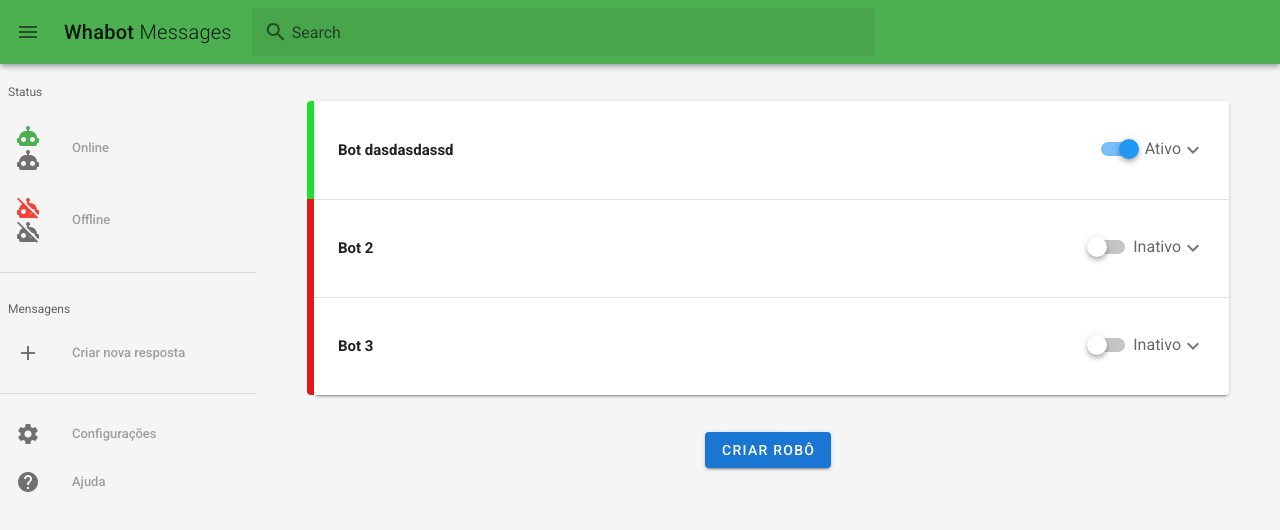
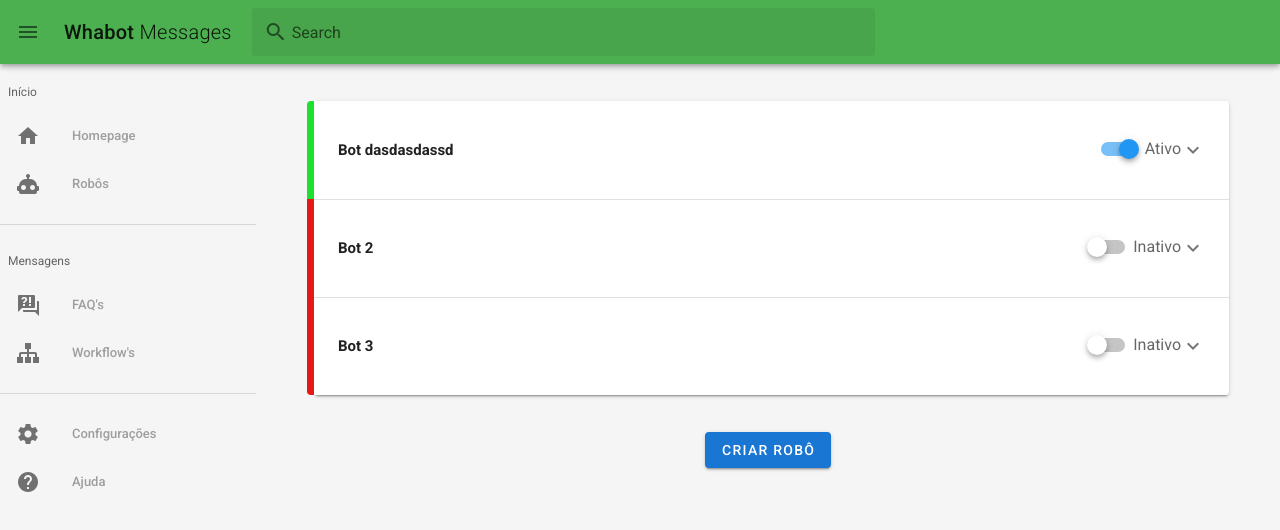
Before and after one commit to sahev/whabot-web, a Vue app: page / in a window 1280 px wide. Shown: the top 530 px of the page. Built offline with nearby package versions, Linux system fonts and the light colour scheme.

Commit message:
update homepage

```diff
--- a/src/App.vue
+++ b/src/App.vue
@@ -102,12 +102,13 @@ export default {
     return {
       drawer: null,
       items: [
-        { heading: "Status" },
-        { icon: "mdi-robot", text: "Online", color: "green" },
-        { icon: "mdi-robot-off", text: "Offline", color: "red" },
+        { heading: "Início" },
+        { icon: "mdi-home", text: "Homepage" },
+        { icon: "mdi-robot", text: "Robôs" },
         { divider: true },
         { heading: "Mensagens" },
-        { icon: "mdi-plus", text: "Criar nova resposta" },
+        { icon: "mdi-frequently-asked-questions", text: "FAQ's", page: "faq" },
+        { icon: "mdi-sitemap", text: "Workflow's", page: "workflow" },
         { divider: true },
         { icon: "mdi-cog", text: "Configurações" },
         { icon: "mdi-help-circle", text: "Ajuda" },
```
